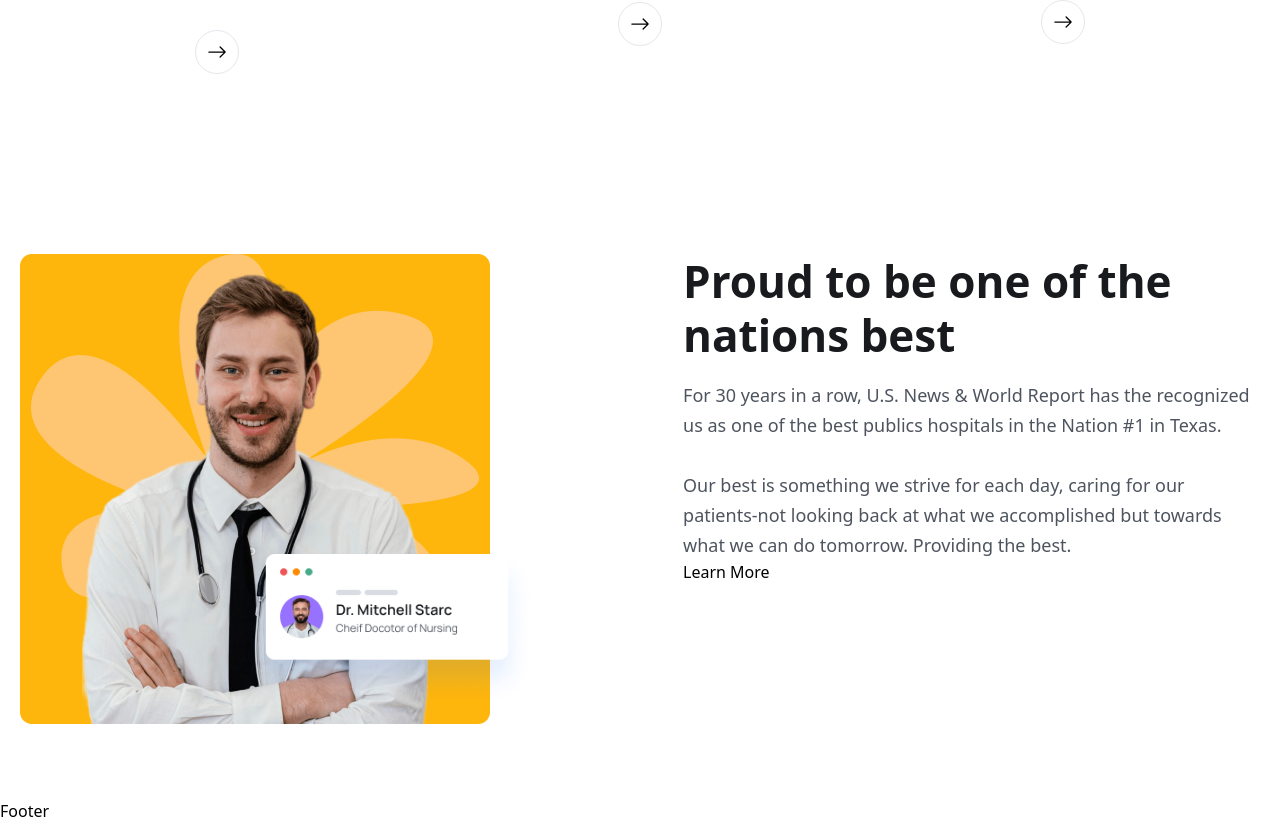
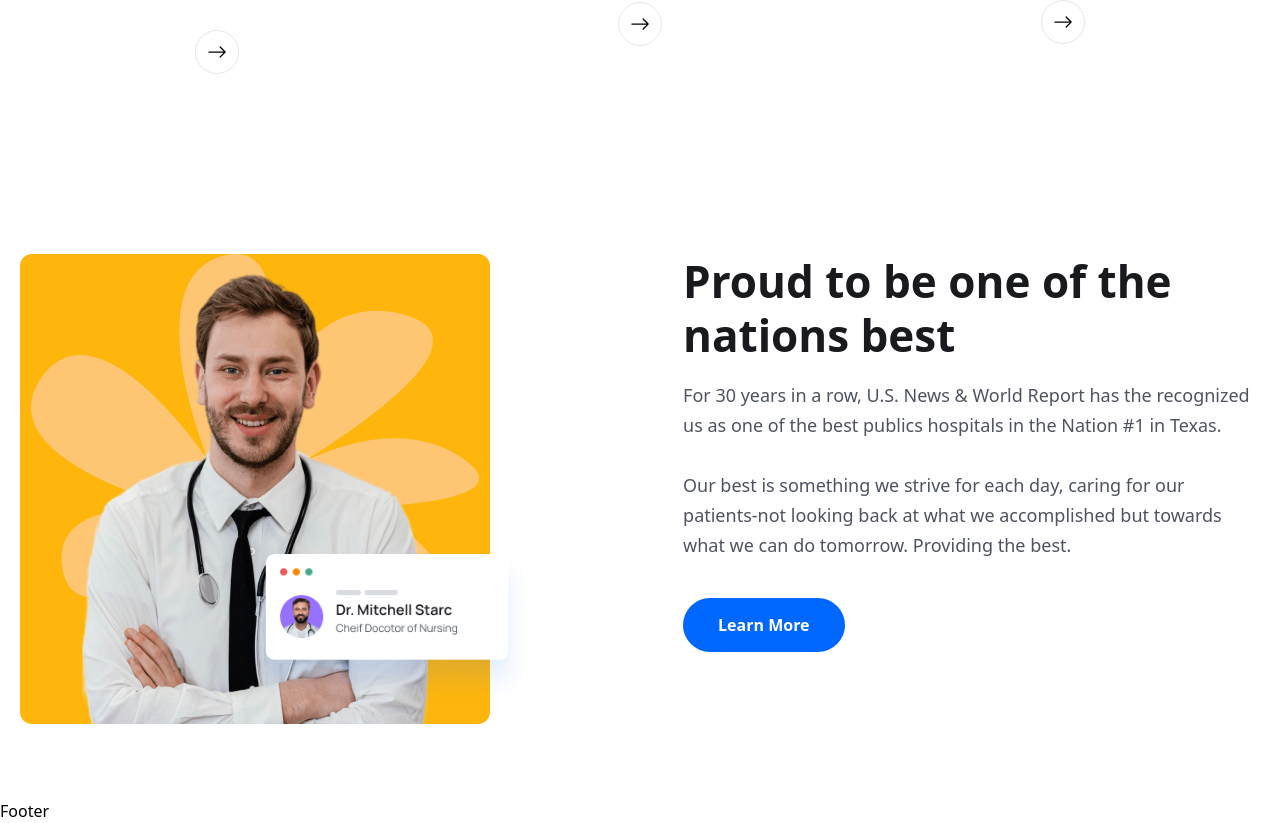
Before and after one commit to Lanreomotosho/healthcare-booking, a React (Vite) app: page /home in a window 1280 px wide. Shown: the part 1657-2480 px from the top of the page. Built offline with nearby package versions, Linux system fonts and the light colour scheme; the HTML template or start-up script is replaced by a standard one.

Commit message:
first commit

```diff
--- a/src/components/About/About.jsx
+++ b/src/components/About/About.jsx
@@ -32,7 +32,7 @@ const About = () => {
   </p>
 
   <Link to='/'>
-  <button>
+  <button className='btn'>
     Learn More
   </button>
   </Link>
```
